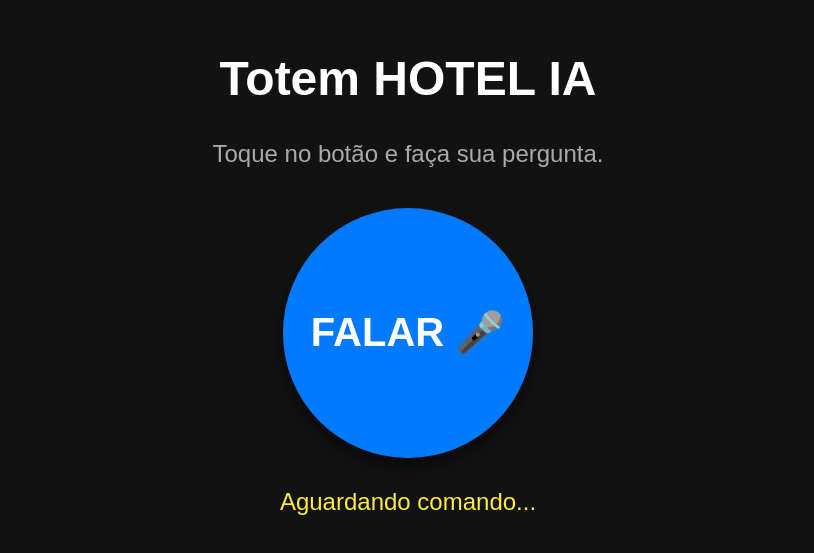
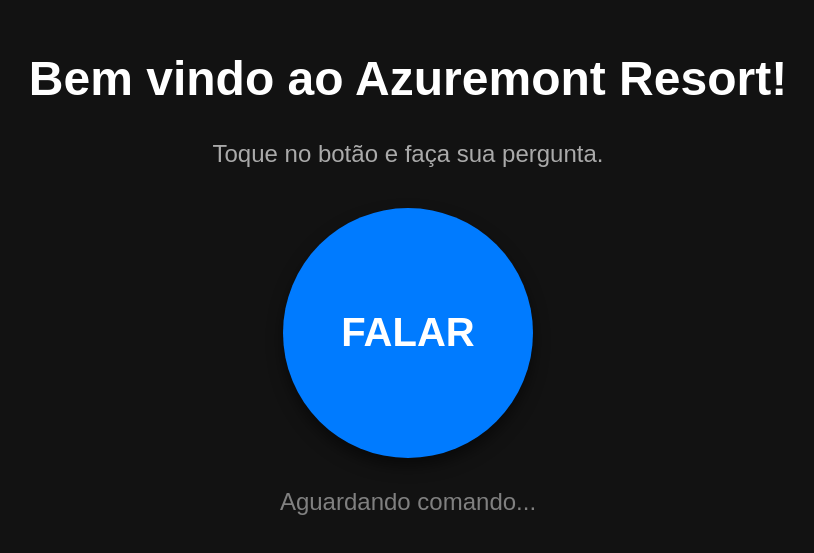
Before and after one commit to prof-brunotsurushima/azuremont-resort, a plain HTML site: page index.html in a window 1280 px wide. Shown: the part 127-680 px from the top of the page, without its empty margins (232-1046 px from the left). Drawn offline with Linux system fonts and the light colour scheme.

Commit message:
Update index.html

```diff
--- a/index.html
+++ b/index.html
@@ -3,7 +3,7 @@
 <head>
     <meta charset="UTF-8">
     <meta name="viewport" content="width=device-width, initial-scale=1.0">
-    <title>Totem HOTEL IA</title>
+    <title>Bem vindo ao Azuremont Resort!</title>
     <style>
         /* Design pensado para alto contraste e facilidade de toque */
         body {
@@ -48,17 +48,18 @@
         #status {
             margin-top: 30px;
             font-size: 1.5rem;
-            color: #ffeb3b;
+            /*color: #ffeb3b;*/
+            color: gray;
             min-height: 40px;
         }
     </style>
 </head>
 <body>
 
-    <h1>Totem HOTEL IA</h1>
+    <h1>Bem vindo ao Azuremont Resort!</h1>
     <p>Toque no botão e faça sua pergunta.</p>
 
-    <button id="btnFalar">FALAR 🎤</button>
+    <button id="btnFalar">FALAR</button>
     <div id="status">Aguardando comando...</div>
 
     <script>
```
